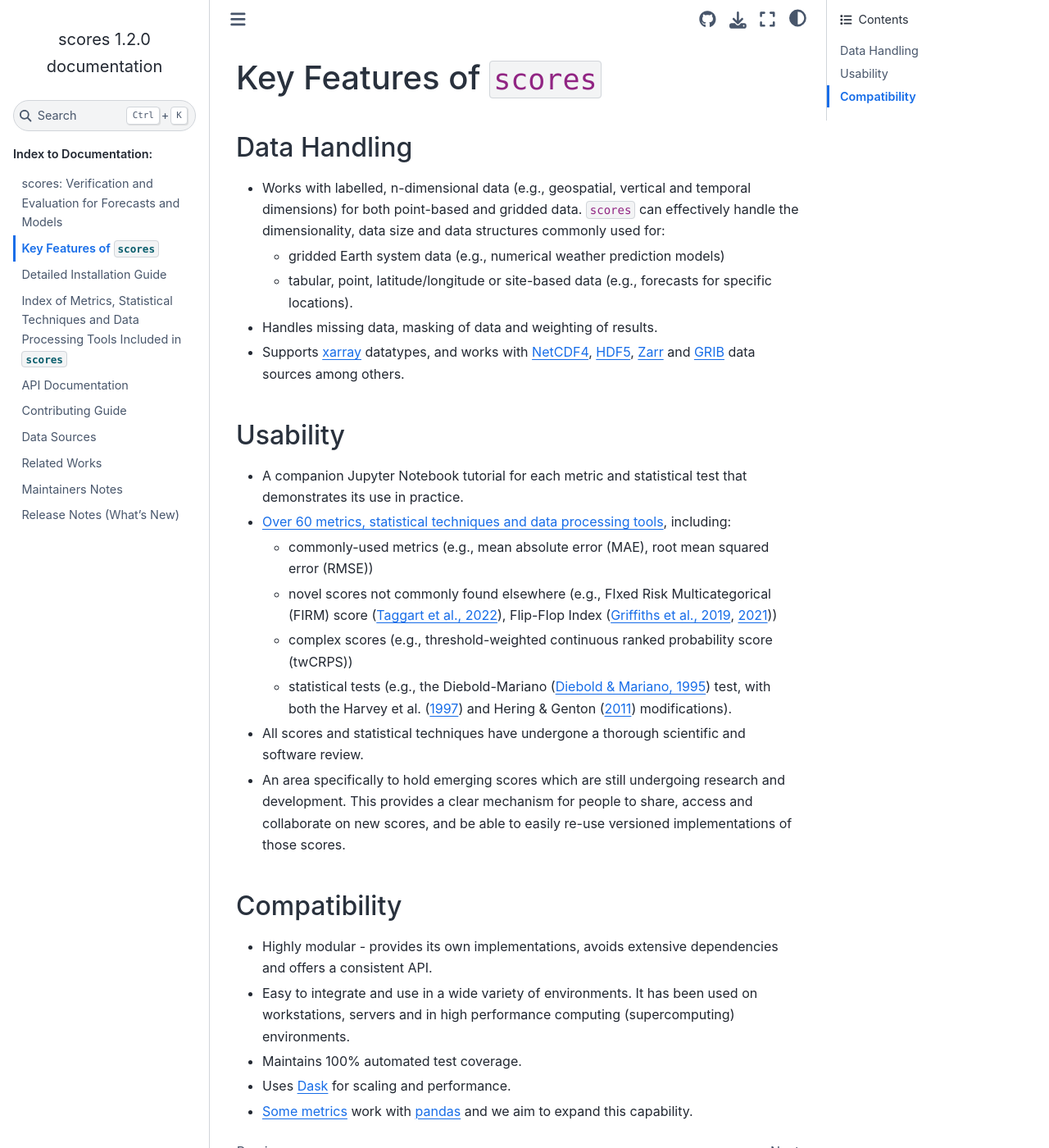
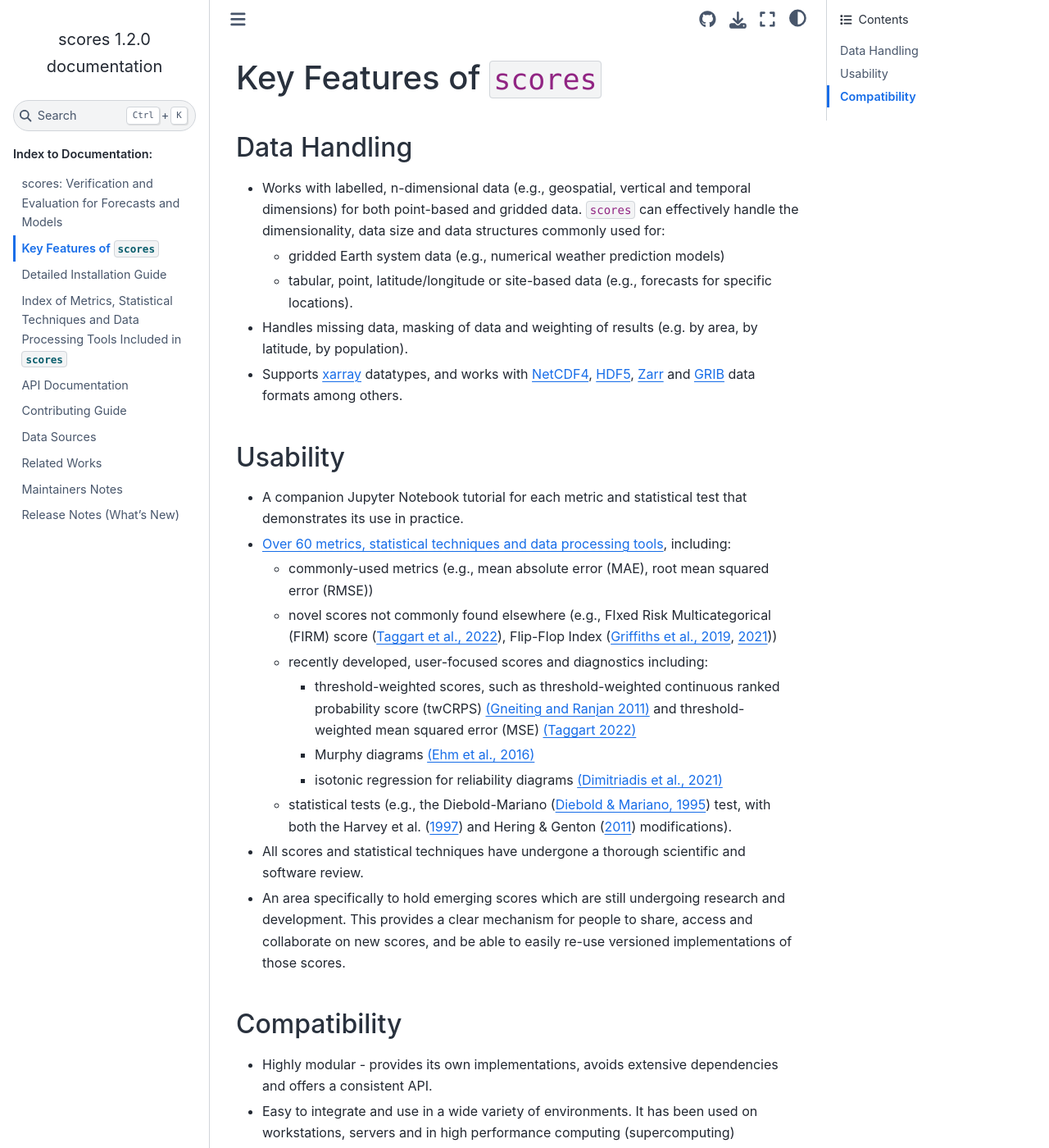
Before and after one commit to nci/scores, a Sphinx documentation site: the page built from docs/key_features.md, in a window 1280 px wide and 1400 px high. Shown: the whole window at 82% size. Built offline with Sphinx 7.4.7 and the Sphinx Book theme 1.1.4, drawn with Linux system fonts in a browser that asks for light colours; pages that are not in the unit, such as notebooks, are missing from menus.

Commit message:
Update Key Benefits page (#666)
* Update Key Benefits page

* Adds link to "Dimension Handling" notebook

Signed-off-by: Stephanie Chong <168800785+Steph-Chong@users.noreply.github.com>

---------

Signed-off-by: Stephanie Chong <168800785+Steph-Chong@users.noreply.github.com>

```diff
--- a/docs/key_features.md
+++ b/docs/key_features.md
@@ -2,11 +2,11 @@
 
 ## Data Handling
 
-- Works with labelled, n-dimensional data (e.g., geospatial, vertical and temporal dimensions) for both point-based and gridded data. `scores` can effectively handle the dimensionality, data size and data structures commonly used for:
+- Works with labelled, n-dimensional data (e.g., geospatial, vertical and temporal dimensions) for both point-based and gridded data. `scores` can effectively handle the [dimensionality](project:./tutorials/Dimension_Handling.md), data size and data structures commonly used for:
   - gridded Earth system data (e.g., numerical weather prediction models)
   - tabular, point, latitude/longitude or site-based data (e.g., forecasts for specific locations).
-- Handles missing data, masking of data and weighting of results.
-- Supports [xarray](https://xarray.dev/) datatypes, and works with [NetCDF4](https://doi.org/10.5065/D6H70CW6), [HDF5](https://github.com/HDFGroup/hdf5), [Zarr](https://zarr.dev) and [GRIB](https://codes.wmo.int/grib2) data sources among others.
+- Handles missing data, masking of data and [weighting of results](project:./tutorials/Weighting_Results.md) (e.g. by area, by latitude, by population).
+- Supports [xarray](https://xarray.dev/) datatypes, and works with [NetCDF4](https://doi.org/10.5065/D6H70CW6), [HDF5](https://github.com/HDFGroup/hdf5), [Zarr](https://zarr.dev) and [GRIB](https://codes.wmo.int/grib2) data formats among others.
 
 ## Usability
 
@@ -14,7 +14,10 @@
 - [Over 60 metrics, statistical techniques and data processing tools](included.md), including:
   - commonly-used metrics (e.g., mean absolute error (MAE), root mean squared error (RMSE))
   - novel scores not commonly found elsewhere (e.g., FIxed Risk Multicategorical (FIRM) score ([Taggart et al., 2022](https://doi.org/10.1002/qj.4266)), Flip-Flop Index ([Griffiths et al., 2019](https://doi.org/10.1002/met.1732), [2021](https://doi.org/10.1071/ES21010)))
-  - complex scores (e.g., threshold-weighted continuous ranked probability score (twCRPS))
+  - recently developed, user-focused scores and diagnostics including:
+      - threshold-weighted scores, such as threshold-weighted continuous ranked probability score (twCRPS) [(Gneiting and Ranjan 2011)](https://doi.org/10.1198/jbes.2010.08110) and threshold-weighted mean squared error (MSE) [(Taggart 2022)](https://doi.org/10.1002/qj.4206)
+      - Murphy diagrams [(Ehm et al., 2016)](https://doi.org/10.1111/rssb.12154)
+      - isotonic regression for reliability diagrams [(Dimitriadis et al., 2021)](https://doi.org/10.1073/pnas.2016191118)
   - statistical tests (e.g., the Diebold-Mariano ([Diebold & Mariano, 1995](https://doi.org/10.1080/07350015.1995.10524599)) test, with both the Harvey et al. ([1997](https://doi.org/10.1016/S0169-2070(96)00719-4)) and Hering & Genton ([2011](https://doi.org/10.1198/tech.2011.10136)) modifications).
 - All scores and statistical techniques have undergone a thorough scientific and software review.
 - An area specifically to hold emerging scores which are still undergoing research and development. This provides a clear mechanism for people to share, access and collaborate on new scores, and be able to easily re-use versioned implementations of those scores.
```
